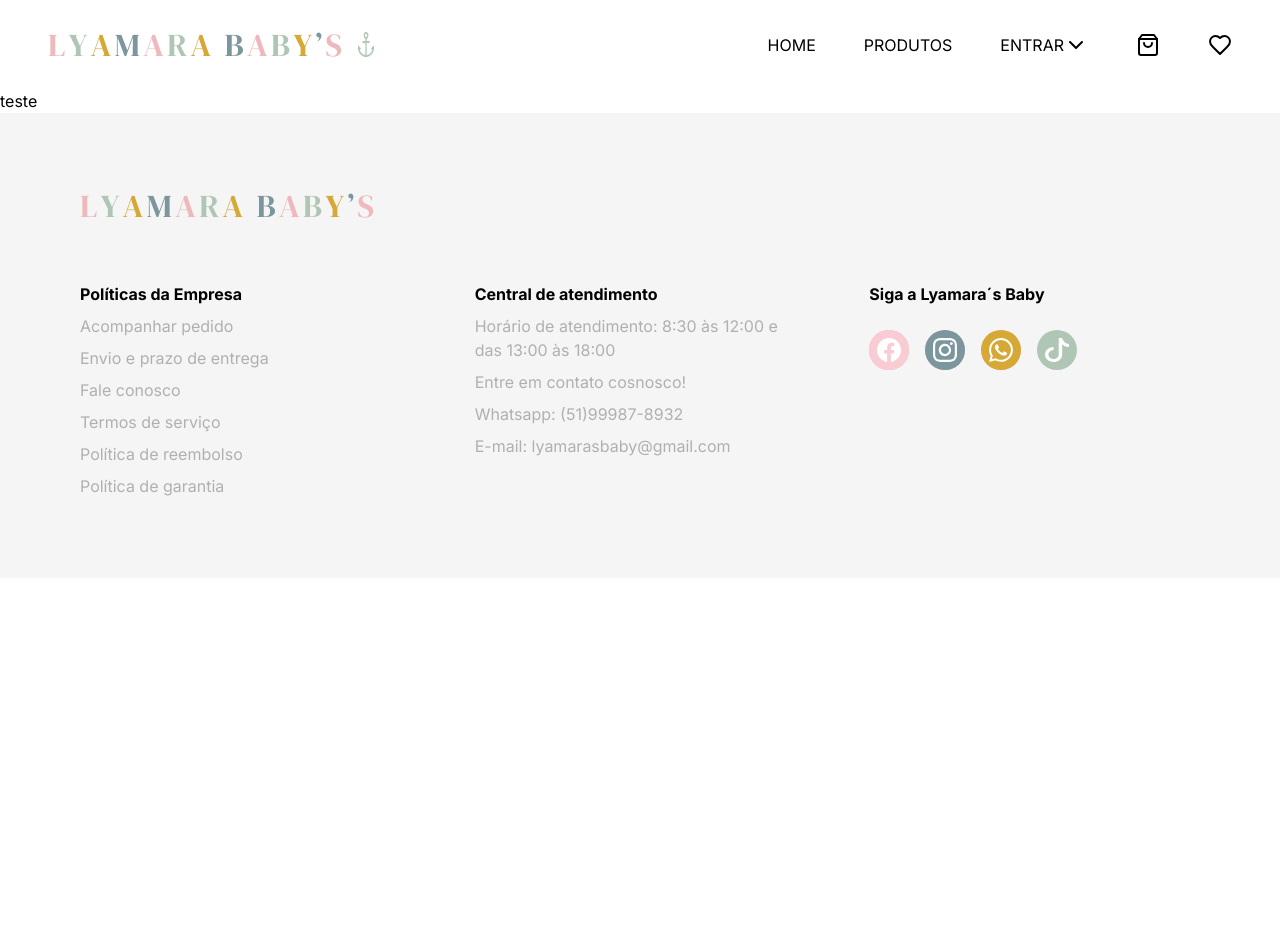
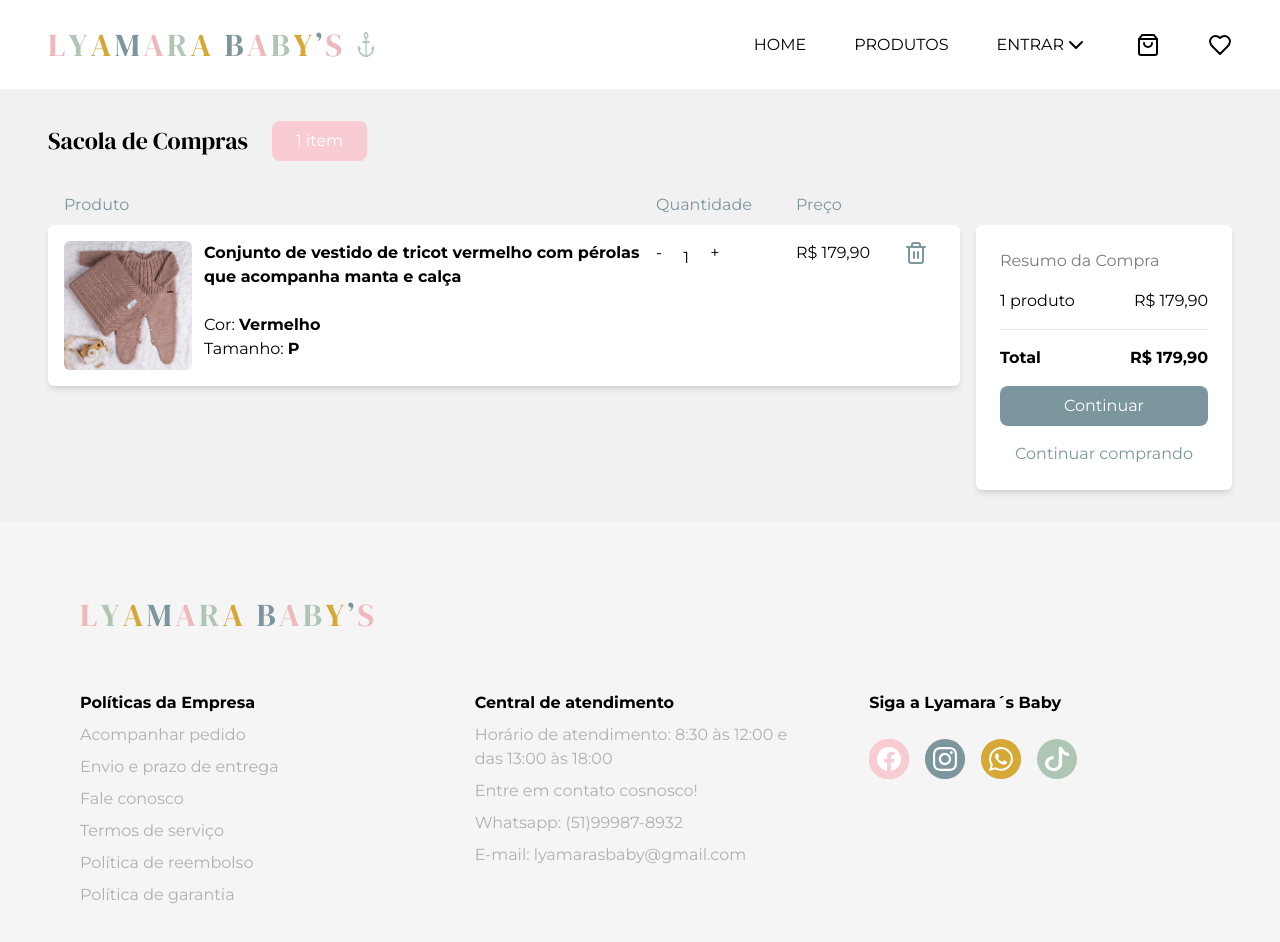
Before and after one commit to joyceliamara/lyamarababys-frontend, a Next.js app: page /cart in a window 1280 px wide. Shown: the top 942 px of the page. Before the commit the page ends 800 px from the top, so only its background shows below. Built offline with nearby package versions, Linux system fonts and the light colour scheme.

Commit message:
feat: página de carrinho

```diff
--- a/src/app/cart/page.tsx
+++ b/src/app/cart/page.tsx
@@ -1,11 +1,121 @@
+/* eslint-disable @next/next/no-img-element */
+import { DM_Serif_Display } from "next/font/google";
+import Button from "@/components/Button";
 import Footer from "@/components/Footer";
 import Header from "@/components/Header";
+import products from "./products.json";
+import { Trash2 } from "lucide-react";
+import formatCurrency from "@/utils/format-currency";
+
+const dmSerifDisplay = DM_Serif_Display({
+  weight: ["400"],
+  subsets: ["latin"],
+});
 
 export default function Cart() {
   return (
     <div>
       <Header />
-      <div>teste</div>
+      <div className="bg-[#F1F1F1] px-12 py-8">
+        <div className="flex gap-6 items-center">
+          <b className="text-2xl" style={{ ...dmSerifDisplay.style }}>
+            Sacola de Compras
+          </b>
+          <Button rounded="md" variant="primary">
+            1 item
+          </Button>
+        </div>
+        <div className="flex max-lg:flex-col gap-4 mt-8">
+          {/* Desktop */}
+          <div className="flex-1 max-lg:hidden">
+            <div className="flex gap-3 flex-1 text-[#7C969D] px-4 h-8 max-lg:hidden">
+              <span className="flex-1">Produto</span>
+              <span className="w-32">Quantidade</span>
+              <span className="w-24">Preço</span>
+              <span className="w-10"></span>
+            </div>
+            <div className="flex gap-3 bg-white p-4 rounded-md shadow-md">
+              <div>
+                <img
+                  src={products[0].image}
+                  alt=""
+                  className="w-32 rounded-md"
+                />
+              </div>
+              <div className="flex flex-col flex-1">
+                <b className="mb-6">{products[0].description}</b>
+                <span>
+                  Cor: <b>Vermelho</b>
+                </span>
+                <span>
+                  Tamanho: <b>P</b>
+                </span>
+              </div>
+              <div className="flex gap-2 w-32">
+                <span>-</span>
+                <input type="text" value="1" className="w-8 h-8 text-center" />
+                <span>+</span>
+              </div>
+              <div className="w-24">{formatCurrency(products[0].price)}</div>
+              <div className="w-10">
+                <Trash2 color="#7C969D" />
+              </div>
+            </div>
+          </div>
+          {/* Mobile */}
+          <div className="flex gap-4 lg:hidden bg-white rounded-md shadow-md p-4">
+            <div>
+              <img src={products[0].image} alt="" className="w-32 rounded-md" />
+            </div>
+            <div className="flex-1 flex flex-col">
+              {" "}
+              <b className="mb-6">{products[0].description}</b>
+              <span>
+                <span className="text-[#7C969D]">Cor</span>: <b>Vermelho</b>
+              </span>
+              <span>
+                <span className="text-[#7C969D]">Tamanho</span>: <b>P</b>
+              </span>
+              <b className="my-2">{formatCurrency(products[0].price)}</b>
+              <div className="flex gap-2 w-32 items-center">
+                <span className="text-[#7C969D]">Quantidade:</span>
+                <div className="flex items-center">
+                  <span className="px-1 cursor-pointer">-</span>
+                  <input
+                    type="text"
+                    value="1"
+                    className="w-8 h-8 text-center"
+                    disabled
+                  />
+                  <span className="px-1 cursor-pointer">+</span>
+                </div>
+              </div>
+            </div>
+            <div>
+              <Trash2 color="#7C969D" />
+            </div>
+          </div>
+
+          <div className="bg-white w-64 p-6 lg:mt-8 max-lg:w-full rounded-md shadow-md">
+            <span className="text-[#7C7C7C]">Resumo da Compra</span>
+            <div className="flex justify-between mt-4">
+              <span>1 produto</span>
+              <span>{formatCurrency(products[0].price)}</span>
+            </div>
+            <hr className="my-4" />
+            <div className="flex justify-between">
+              <b>Total</b>
+              <b>{formatCurrency(products[0].price)}</b>
+            </div>
+            <Button variant="terciary" rounded="md" className="w-full my-4">
+              Continuar
+            </Button>
+            <a className="text-[#7C969D] text-center w-full block">
+              Continuar comprando
+            </a>
+          </div>
+        </div>
+      </div>
       <Footer />
     </div>
   );
--- /dev/null
+++ b/src/app/cart/products.json
@@ -0,0 +1,74 @@
+[
+  {
+    "title": "Bolsa Bordada",
+    "subtitle": "Bolsa com detalhes em bordado rosa",
+    "description": "Conjunto de vestido de tricot vermelho com pérolas que acompanha manta e calça",
+    "composition": "48% Poliéster, 4% Elastano",
+    "price": 179.9,
+    "priceWithDiscount": 159.9,
+    "image": "/images/bolsa-bordada.png",
+    "album": [
+      "/images/conj01.png",
+      "/images/conj02.png",
+      "/images/conj03.png",
+      "/images/conj04.png",
+      "/images/conj05.png"
+    ]
+  },
+  {
+    "title": "Bolsa Bordada",
+    "subtitle": "Bolsa com detalhes em bordado rosa",
+    "price": 179.9,
+    "priceWithDiscount": 159.9,
+    "image": "/images/conj01.png"
+  },
+  {
+    "title": "Bolsa Bordada",
+    "subtitle": "Bolsa com detalhes em bordado rosa",
+    "price": 179.9,
+    "priceWithDiscount": 159.9,
+    "image": "/images/conj02.png"
+  },
+  {
+    "title": "Bolsa Bordada",
+    "subtitle": "Bolsa com detalhes em bordado rosa",
+    "price": 179.9,
+    "priceWithDiscount": 159.9,
+    "image": "/images/conj03.png"
+  },
+  {
+    "title": "Bolsa Bordada",
+    "subtitle": "Bolsa com detalhes em bordado rosa",
+    "price": 179.9,
+    "priceWithDiscount": 159.9,
+    "image": "/images/conj04.png"
+  },
+  {
+    "title": "Bolsa Bordada",
+    "subtitle": "Bolsa com detalhes em bordado rosa",
+    "price": 179.9,
+    "priceWithDiscount": 159.9,
+    "image": "/images/conj05.png"
+  },
+  {
+    "title": "Bolsa Bordada",
+    "subtitle": "Bolsa com detalhes em bordado rosa",
+    "price": 179.9,
+    "priceWithDiscount": 159.9,
+    "image": "/images/conj06.png"
+  },
+  {
+    "title": "Bolsa Bordada",
+    "subtitle": "Bolsa com detalhes em bordado rosa",
+    "price": 179.9,
+    "priceWithDiscount": 159.9,
+    "image": "/images/conj07.png"
+  },
+  {
+    "title": "Bolsa Bordada",
+    "subtitle": "Bolsa com detalhes em bordado rosa",
+    "price": 179.9,
+    "priceWithDiscount": 159.9,
+    "image": "/images/conj04.png"
+  }
+]
--- a/src/app/layout.tsx
+++ b/src/app/layout.tsx
@@ -1,8 +1,8 @@
 import "./globals.css";
 import type { Metadata } from "next";
-import { Inter } from "next/font/google";
+import { Montserrat } from "next/font/google";
 
-const inter = Inter({ subsets: ["latin"] });
+const montserrat = Montserrat({ subsets: ["latin"] });
 
 export const metadata: Metadata = {
   title: "Lyamara Baby's",
@@ -16,7 +16,7 @@ export default function RootLayout({
 }) {
   return (
     <html lang="pt-br">
-      <body className={inter.className}>{children}</body>
+      <body className={montserrat.className}>{children}</body>
     </html>
   );
 }
```
